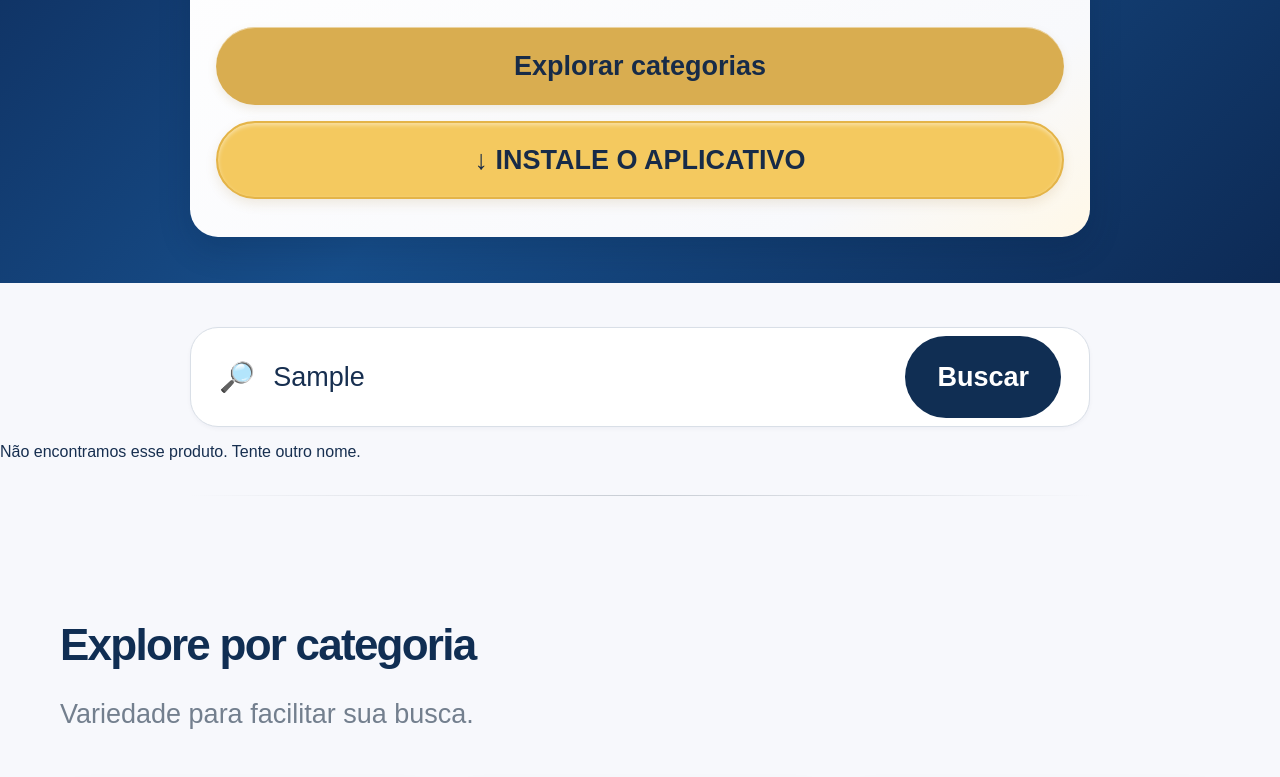
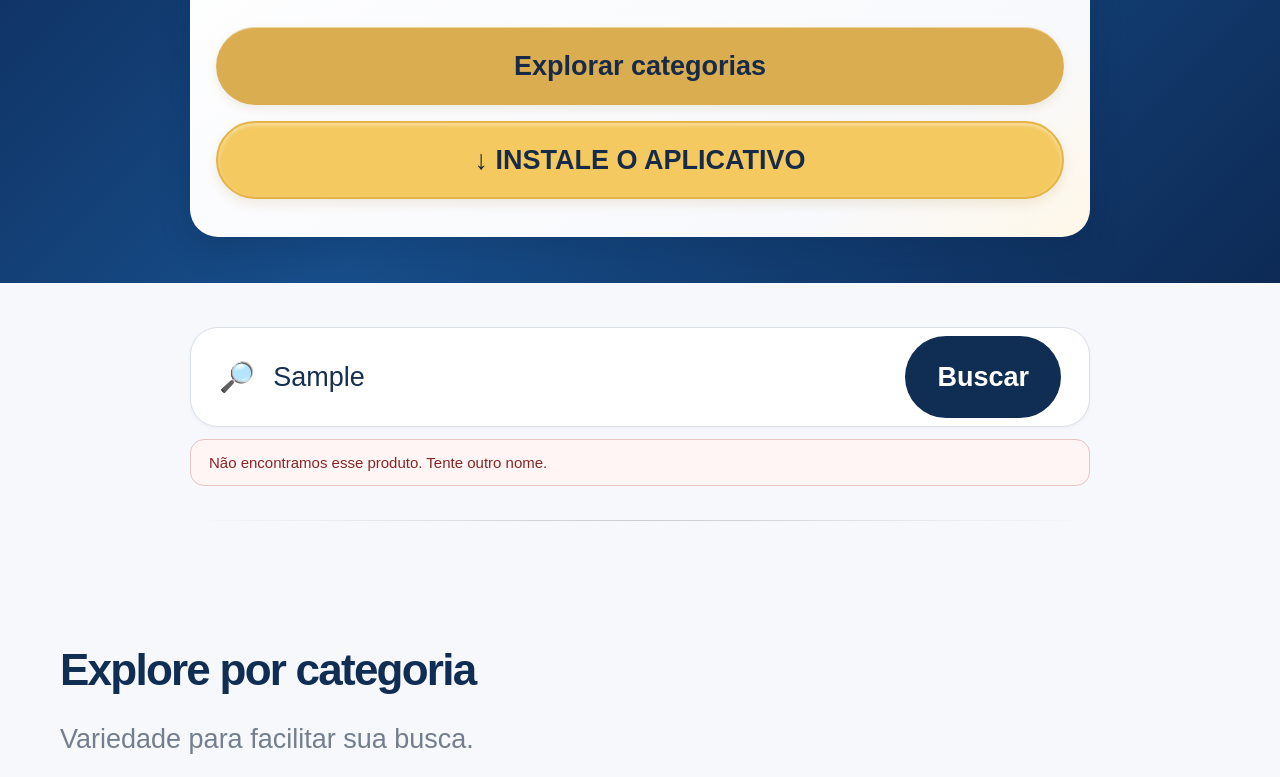
Before and after one commit to Eliton209/-loja-do-novinho-app, a plain HTML site: page v2/site/index.html in a window 1280 px wide. Both pictures are taken after typing "Sample" into the empty fields and a click on the button "Buscar". Shown: the part 553-1330 px from the top of the page. Drawn offline with Linux system fonts and the light colour scheme; no server answers.

Commit message:
Estiliza aviso de produto não encontrado

```diff
--- a/v2/site/styles.css
+++ b/v2/site/styles.css
@@ -601,3 +601,18 @@ body.category-open main { min-height: 100vh; padding: 24px 0 48px; }
 }
 .category-view .section-heading { margin-bottom: 24px; }
 .category-view .product-grid { margin-top: 4px; }
+
+
+/* Mensagem de busca: fica logo abaixo do campo, sem deslocar a página. */
+.search-feedback {
+  width: min(90%, 900px);
+  margin: 12px auto 0;
+  padding: 12px 18px;
+  border: 1px solid #e7c5c5;
+  border-radius: 14px;
+  color: #8a2525;
+  background: #fff5f5;
+  font-size: 15px;
+  line-height: 1.4;
+}
+.search-feedback[hidden] { display: none !important; }
```
